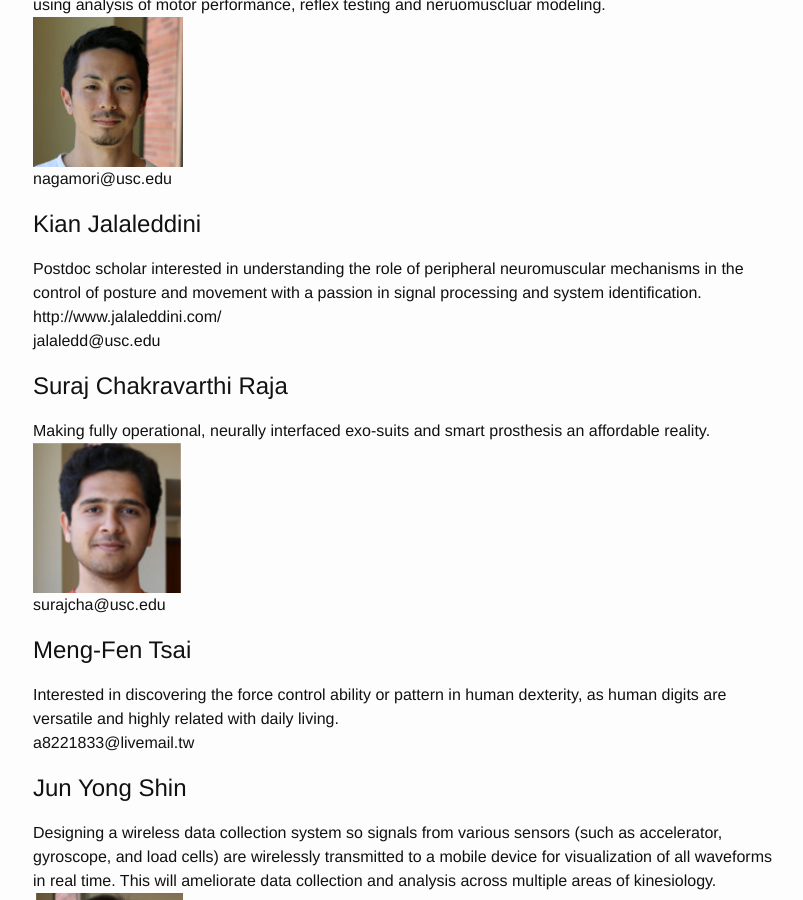
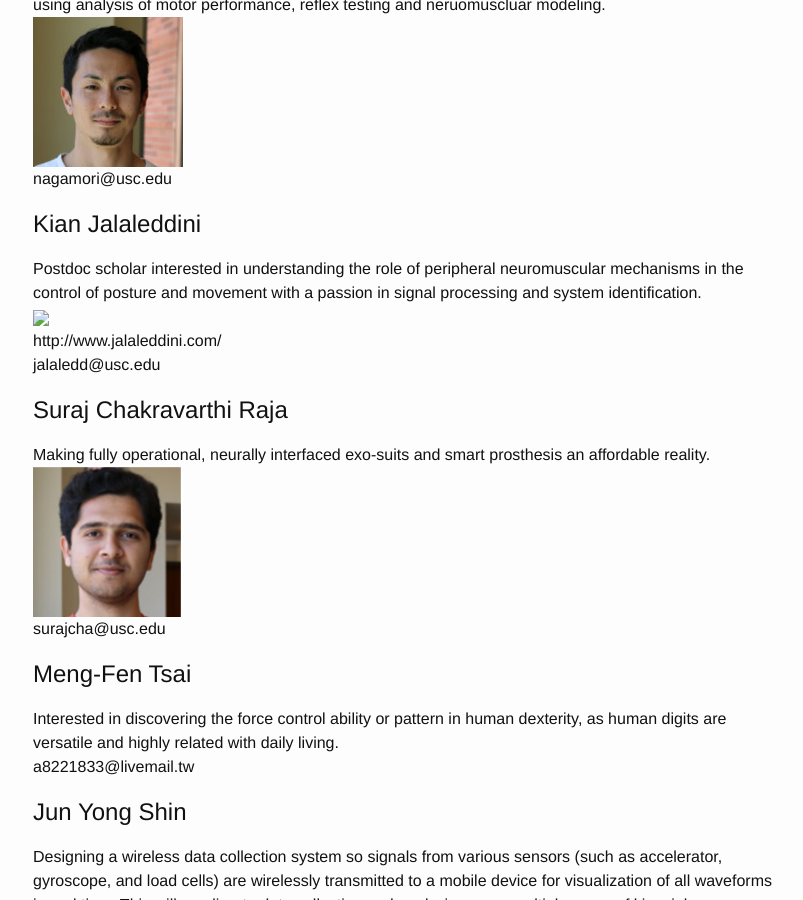
Before and after one commit to usc-bbdl/usc-bbdl.github.io, a Jekyll site: the page built from about.md, in a window 1280 px wide and 900 px high, scrolled down 2019 px. Shown: the whole window, without its empty margins (237-1040 px from the left). Built offline with Jekyll 4.4.1, drawn with Linux system fonts in a browser that asks for light colours.

Commit message:
Update about.md

```diff
--- a/about.md
+++ b/about.md
@@ -60,6 +60,7 @@
 
 # Kian Jalaleddini
 Postdoc scholar interested in understanding the role of peripheral neuromuscular mechanisms in the control of posture and movement with a passion in signal processing and system identification.
+<img src="https://valerolab.org/Photos/kian.jpg">
 http://www.jalaleddini.com/
 jalaledd@usc.edu
 
```
